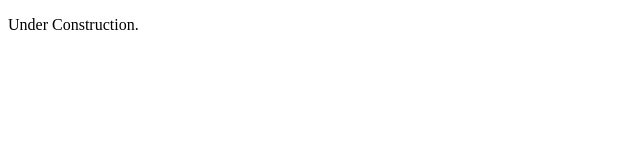
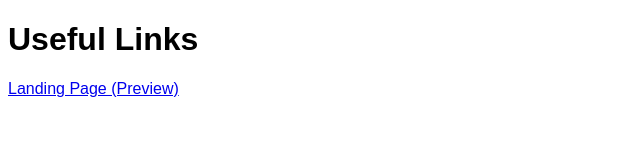
Before and after one commit to PersonalMasterClass/personalmasterclass.github.io, a plain HTML site: page index.html in a window 1280 px wide. Shown: the whole page, without its empty margins (0-640 px from the left). Drawn offline with Linux system fonts and the light colour scheme.

Commit message:
Adding links to the homepage.

```diff
--- a/index.html
+++ b/index.html
@@ -3,8 +3,12 @@
 <head>
 	<title>Personal Masterclass</title>
 	<meta name="robots" content="noindex,nofollow">
+	<style type="text/css">
+		body { font-family: sans-serif }
+	</style>
 </head>
 <body>
-	<p>Under Construction.</p>
+	<h1>Useful Links</h1>
+	<p><a href="landing-page">Landing Page (Preview)</a></p>
 </body>
 </html>
```
